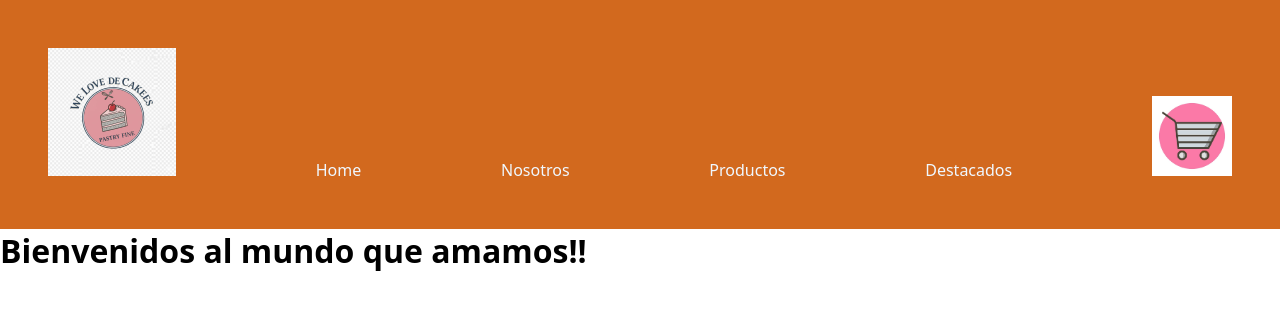
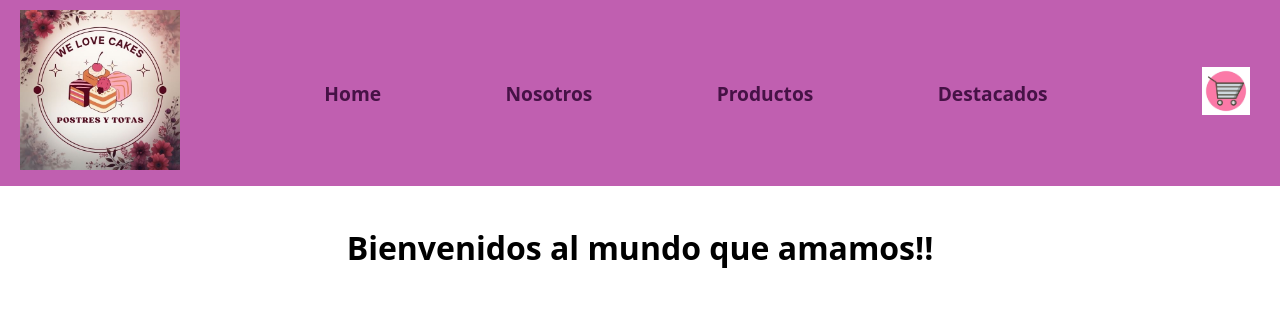
Before and after one commit to MaraCortes/CreaTuLanding-Cortes, a React (Vite) app: page / in a window 1280 px wide. Shown: the top 310 px of the page. Built offline with nearby package versions, Linux system fonts and the light colour scheme.

Commit message:
modifique la imagen del logo de la tienda, y modifique el css del navbar cambiando el color de fondo y el estilo de los enlaces

```diff
--- a/src/App.css
+++ b/src/App.css
@@ -1,21 +1,35 @@
-.clase-navbar{
-    background-color: chocolate;
-   padding: 3rem;
+.clase-navbar {
+    background-color: rgb(192, 95, 176);
+    padding: auto;
     display: flex;
     justify-content: space-between;
-    align-items: end;
+    align-items: center;
 }
 
-.a-navbar{
+.a-navbar {
     text-decoration: none;
     cursor: pointer;
-    color: aliceblue;
+    color: rgb(70, 18, 70);
+    font-size: 1.2rem;
+    font-weight: 700;
+
 }
 
-.imagen-logo-tienda{
-    width: 8rem;
+
+
+.imagen-logo-tienda {
+    width: 10rem;
+    margin: 10px 20px;
+
 }
 
-.img-carrito{
-    width: 5rem;
+.img-carrito {
+    width: 3rem;
+    margin: 50px 30px;
 }
+
+h1 {
+    text-align: center;
+    margin-top: 40px;
+
+}
```
Also changed, not shown: public/logo-tienda.jpg.
